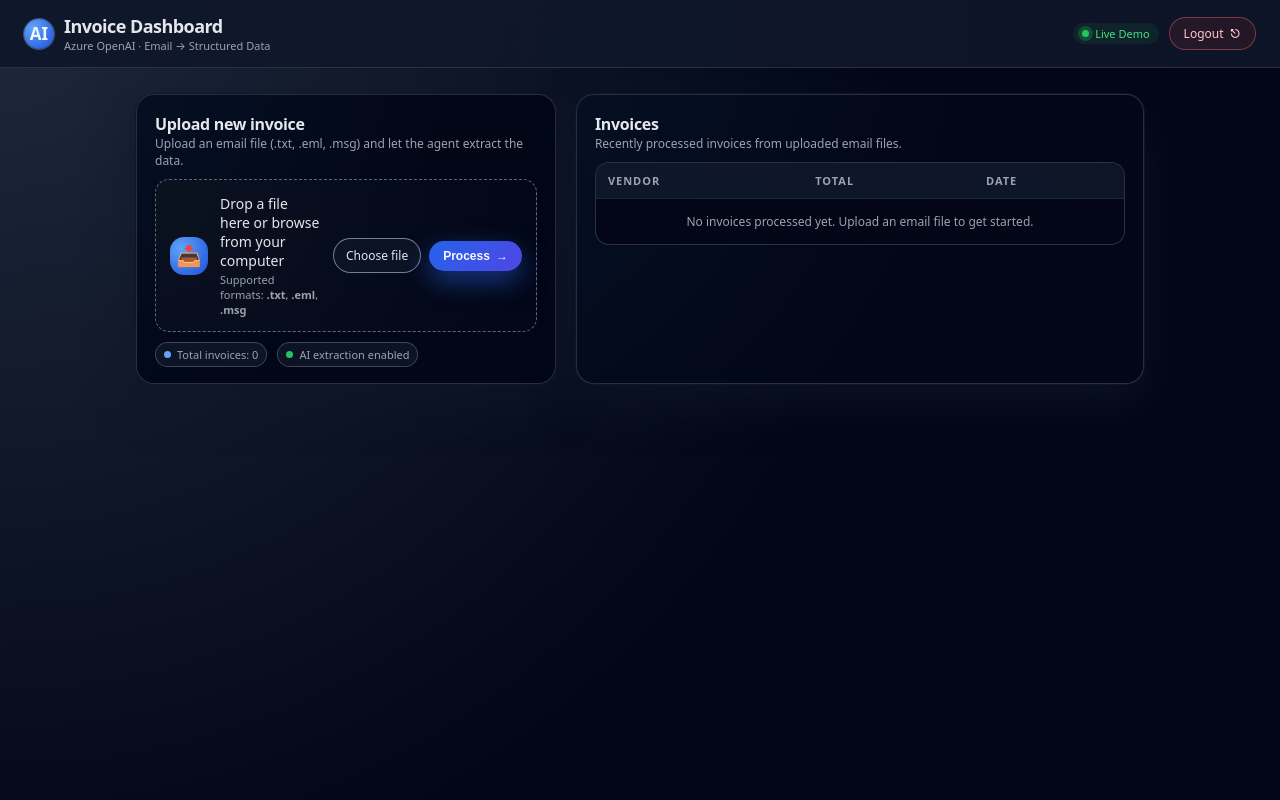
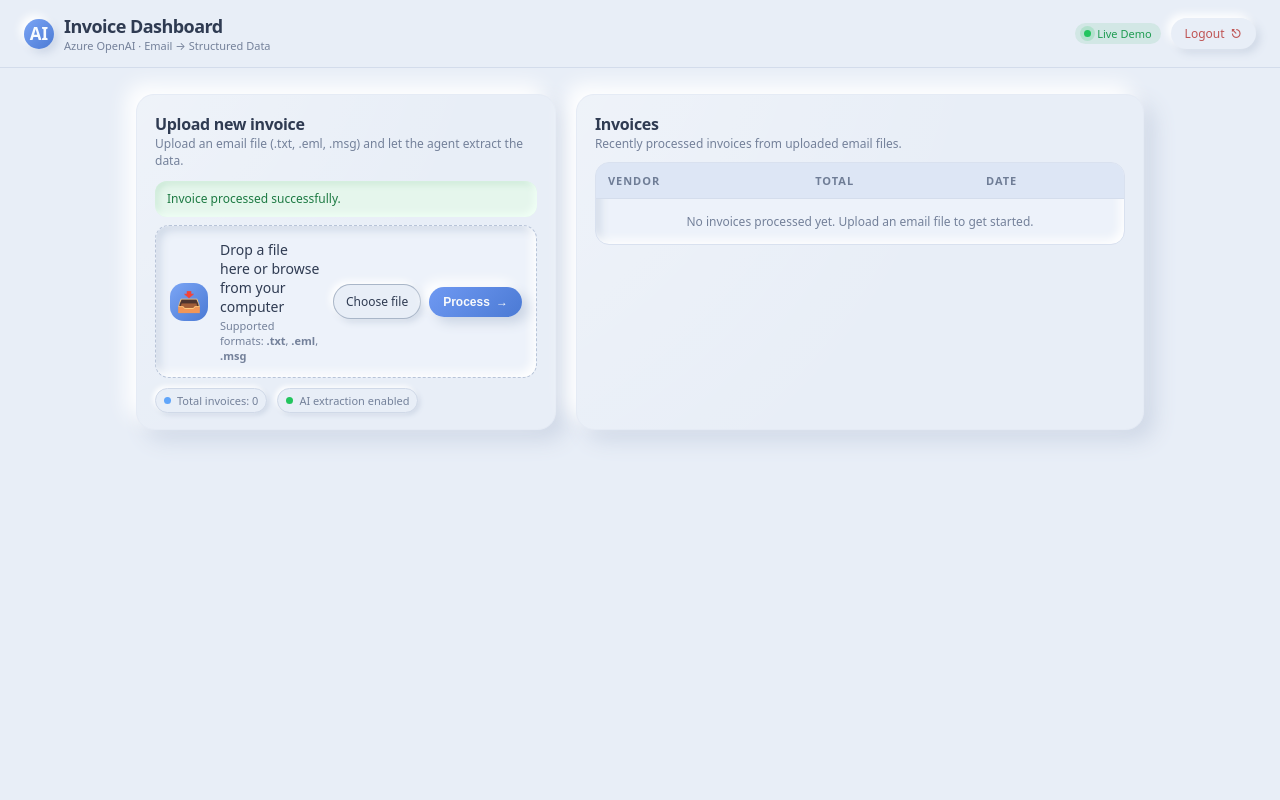
Before and after one commit to anthonyjmc/email-invoice-automation, a FastAPI app: page /dashboard?success=uploaded in a window 1280 px wide. Run offline with FastAPI, Linux system fonts and the light colour scheme; the visitor is signed in with stand-in values (Sample User, id 1); data that the repository does not hold is empty; parts of the project's set-up code (start-up, migrations or seed data) failed here and were passed over.

Commit message:
Adding rate limit, error messages and fixing bugs

```diff
--- a/app/main.py
+++ b/app/main.py
@@ -1,5 +1,8 @@
 import tempfile
 import os
+import time
+from collections import deque
+from threading import Lock
 from fastapi import FastAPI, Depends, Request, Form, File, UploadFile
 from fastapi.responses import HTMLResponse, RedirectResponse
 from fastapi.templating import Jinja2Templates
@@ -22,6 +25,53 @@ app = FastAPI(title="Email Invoice Automation Demo")
 
 # NOTE: you should change this secret key in production
 app.add_middleware(SessionMiddleware, secret_key="SUPER_SECRET_KEY_CHANGE_THIS")
+
+RATE_LIMIT_STATE: dict[str, deque[float]] = {}
+RATE_LIMIT_LOCK = Lock()
+
+LOGIN_RATE_LIMIT_MAX_REQUESTS = 5
+LOGIN_RATE_LIMIT_WINDOW_SECONDS = 60
+UPLOAD_RATE_LIMIT_MAX_REQUESTS = 10
+UPLOAD_RATE_LIMIT_WINDOW_SECONDS = 300
+
+LOGIN_ERROR_MESSAGES = {
+    "invalid_credentials": "Invalid password. Please try again.",
+    "rate_limited": "Too many login attempts. Please wait a minute and try again.",
+}
+
+DASHBOARD_ERROR_MESSAGES = {
+    "auth_required": "Please log in to continue.",
+    "unsupported": "Unsupported file type. Use .txt, .eml, or .msg.",
+    "no_file_name": "Invalid upload: file name is missing.",
+    "parse_failed": "Unable to process that file. Please verify format and content.",
+    "save_failed": "Invoice was parsed but could not be saved. Please try again.",
+    "list_failed": "Could not load invoices right now. Please refresh and try again.",
+    "rate_limited": "Too many uploads in a short period. Please wait and retry.",
+}
+
+
+def get_client_ip(request: Request) -> str:
+    client = request.client
+    if not client:
+        return "unknown"
+    return client.host or "unknown"
+
+
+def is_rate_limited(*, request: Request, action: str, max_requests: int, window_seconds: int) -> bool:
+    now = time.monotonic()
+    client_ip = get_client_ip(request)
+    state_key = f"{action}:{client_ip}"
+    with RATE_LIMIT_LOCK:
+        request_times = RATE_LIMIT_STATE.get(state_key)
+        if request_times is None:
+            request_times = deque()
+            RATE_LIMIT_STATE[state_key] = request_times
+        while request_times and now - request_times[0] > window_seconds:
+            request_times.popleft()
+        if len(request_times) >= max_requests:
+            return True
+        request_times.append(now)
+    return False
 
 
 def require_auth(request: Request) -> bool:
@@ -72,7 +122,16 @@ async def login_page(request: Request):
     """
     Render the login page.
     """
-    return templates.TemplateResponse("login.html", {"request": request})
+    error_code = request.query_params.get("error")
+    error_message = LOGIN_ERROR_MESSAGES.get(error_code)
+    return templates.TemplateResponse(
+        request=request,
+        name="login.html",
+        context={
+            "request": request,
+            "error_message": error_message,
+        },
+    )
 
 
 @app.post("/login")
@@ -80,8 +139,16 @@ async def login(request: Request, password: str = Form(...)):
     """
     Simple password-based login that stores an 'authenticated' flag in the session.
     """
+    if is_rate_limited(
+        request=request,
+        action="login",
+        max_requests=LOGIN_RATE_LIMIT_MAX_REQUESTS,
+        window_seconds=LOGIN_RATE_LIMIT_WINDOW_SECONDS,
+    ):
+        return RedirectResponse("/?error=rate_limited", status_code=302)
+
     if password != settings.AUTH_PASSWORD:
-        return RedirectResponse("/", status_code=302)
+        return RedirectResponse("/?error=invalid_credentials", status_code=302)
 
     request.session["authenticated"] = True
     return RedirectResponse("/dashboard", status_code=302)
@@ -94,14 +161,25 @@ async def dashboard_page(request: Request):
     Requires the user to be authenticated via session.
     """
     if not require_auth(request):
-        return RedirectResponse("/", status_code=302)
+        return RedirectResponse("/?error=auth_required", status_code=302)
 
-    invoices = list_invoices()
+    error_code = request.query_params.get("error")
+    success_code = request.query_params.get("success")
+    error_message = DASHBOARD_ERROR_MESSAGES.get(error_code)
+    success_message = "Invoice processed successfully." if success_code == "uploaded" else None
+    try:
+        invoices = list_invoices()
+    except Exception:
+        invoices = []
+        error_message = DASHBOARD_ERROR_MESSAGES["list_failed"]
     return templates.TemplateResponse(
-        "dashboard.html",
-        {
+        request=request,
+        name="dashboard.html",
+        context={
             "request": request,
             "invoices": invoices,
+            "error_message": error_message,
+            "success_message": success_message,
         },
     )
 
@@ -112,11 +190,17 @@ async def process_ui(request: Request):
     Process the sample mock email from the UI and redirect back to the dashboard.
     """
     if not require_auth(request):
-        return RedirectResponse("/", status_code=302)
+        return RedirectResponse("/?error=auth_required", status_code=302)
 
-    data = parse_mock_email("examples/sample_invoice_email.txt")
-    save_invoice(data)
-    return RedirectResponse("/dashboard", status_code=302)
+    try:
+        data = parse_mock_email("examples/sample_invoice_email.txt")
+    except Exception:
+        return RedirectResponse("/dashboard?error=parse_failed", status_code=302)
+    try:
+        save_invoice(data)
+    except Exception:
+        return RedirectResponse("/dashboard?error=save_failed", status_code=302)
+    return RedirectResponse("/dashboard?success=uploaded", status_code=302)
 
 
 @app.post("/upload-invoice")
@@ -126,7 +210,16 @@ async def upload_invoice(request: Request, file: UploadFile = File(...)):
     parse it using the appropriate parser, and save to the database.
     """
     if not require_auth(request):
-        return RedirectResponse("/", status_code=302)
+        return RedirectResponse("/?error=auth_required", status_code=302)
+    if is_rate_limited(
+        request=request,
+        action="upload_invoice",
+        max_requests=UPLOAD_RATE_LIMIT_MAX_REQUESTS,
+        window_seconds=UPLOAD_RATE_LIMIT_WINDOW_SECONDS,
+    ):
+        return RedirectResponse("/dashboard?error=rate_limited", status_code=302)
+    if not file.filename:
+        return RedirectResponse("/dashboard?error=no_file_name", status_code=302)
 
     # Save file temporarily
     temp_dir = tempfile.gettempdir()
@@ -138,19 +231,25 @@ async def upload_invoice(request: Request, file: UploadFile = File(...)):
     # Decide parser based on file extension
     ext = file.filename.lower().split(".")[-1]
 
-    if ext == "txt":
-        data = parse_mock_email(file_path)
-    elif ext == "eml":
-        data = parse_eml_invoice(file_path)
-    elif ext == "msg":
-        data = parse_msg_invoice(file_path)
-    else:
-        # Unsupported file type
-        return RedirectResponse("/dashboard?error=unsupported", status_code=302)
+    try:
+        if ext == "txt":
+            data = parse_mock_email(file_path)
+        elif ext == "eml":
+            data = parse_eml_invoice(file_path)
+        elif ext == "msg":
+            data = parse_msg_invoice(file_path)
+        else:
+            # Unsupported file type
+            return RedirectResponse("/dashboard?error=unsupported", status_code=302)
+    except Exception:
+        return RedirectResponse("/dashboard?error=parse_failed", status_code=302)
 
     # Save parsed invoice data to the database
-    save_invoice(data)
-    return RedirectResponse("/dashboard", status_code=302)
+    try:
+        save_invoice(data)
+    except Exception:
+        return RedirectResponse("/dashboard?error=save_failed", status_code=302)
+    return RedirectResponse("/dashboard?success=uploaded", status_code=302)
 
 
 @app.get("/logout")
--- a/app/templates/dashboard.html
+++ b/app/templates/dashboard.html
@@ -6,19 +6,20 @@
     <meta name="viewport" content="width=device-width, initial-scale=1.0">
     <style>
         :root {
-            --bg: #020617;
-            --bg-soft: #0b1220;
-            --surface: #020617;
-            --surface-card: #020617;
-            --border-subtle: #1f2937;
-            --primary: #2563eb;
-            --primary-soft: #1d4ed8;
+            --bg: #e8eef7;
+            --surface: #e8eef7;
+            --surface-soft: #edf2fa;
+            --border-subtle: #d3dceb;
+            --primary: #5b8def;
+            --primary-soft: #dfe9ff;
             --accent: #22c55e;
-            --danger: #ef4444;
-            --text-main: #e5e7eb;
-            --text-muted: #9ca3af;
-            --radius-xl: 18px;
-            --radius-md: 10px;
+            --danger: #e16464;
+            --text-main: #2f3b52;
+            --text-muted: #74819a;
+            --radius-xl: 20px;
+            --radius-md: 12px;
+            --shadow-raised: -10px -10px 20px #ffffff, 10px 10px 22px #ced7e6;
+            --shadow-inset: inset -4px -4px 10px #ffffff, inset 4px 4px 10px #cdd7e6;
         }
 
         * {
@@ -30,19 +31,14 @@
         body {
             font-family: system-ui, -apple-system, BlinkMacSystemFont, "SF Pro Text",
                 "Segoe UI", sans-serif;
-            background: radial-gradient(circle at top left, #1e293b 0, #020617 60%);
+            background: var(--bg);
             color: var(--text-main);
             min-height: 100vh;
         }
 
         header {
-            backdrop-filter: blur(18px);
-            background: linear-gradient(
-                to right,
-                rgba(15, 23, 42, 0.96),
-                rgba(15, 23, 42, 0.88)
-            );
-            border-bottom: 1px solid rgba(148, 163, 184, 0.2);
+            background: var(--surface);
+            border-bottom: 1px solid var(--border-subtle);
             padding: 14px 24px;
             display: flex;
             align-items: center;
@@ -62,14 +58,14 @@
             width: 30px;
             height: 30px;
             border-radius: 999px;
-            background: radial-gradient(circle at 30% 30%, #60a5fa, #1d4ed8);
+            background: linear-gradient(135deg, #7ba5f5, #4b7ad4);
             display: flex;
             align-items: center;
             justify-content: center;
-            color: #eff6ff;
+            color: #f7fbff;
             font-size: 17px;
             font-weight: 700;
-            box-shadow: 0 0 0 1px rgba(191, 219, 254, 0.3);
+            box-shadow: -4px -4px 9px #ffffff, 4px 4px 8px #ccd6e6;
         }
 
         .brand-info {
@@ -101,7 +97,7 @@
             padding: 3px 9px;
             border-radius: 999px;
             background: rgba(22, 163, 74, 0.1);
-            color: #4ade80;
+            color: #1f9c52;
             font-size: 11px;
             font-weight: 500;
         }
@@ -111,37 +107,28 @@
             height: 7px;
             border-radius: 999px;
             background: #22c55e;
-            box-shadow: 0 0 0 4px rgba(34, 197, 94, 0.25);
+            box-shadow: 0 0 0 4px rgba(34, 197, 94, 0.18);
         }
 
         .logout-btn {
             font-size: 12px;
             border-radius: 999px;
-            border: 1px solid rgba(248, 113, 113, 0.4);
-            background: linear-gradient(
-                to right,
-                rgba(239, 68, 68, 0.1),
-                rgba(127, 29, 29, 0.2)
-            );
-            color: #fecaca;
+            border: none;
+            background: var(--surface);
+            color: #bf5454;
             padding: 7px 14px;
             text-decoration: none;
             font-weight: 500;
             display: inline-flex;
             align-items: center;
             gap: 6px;
-            transition: background 0.14s ease, transform 0.1s ease,
-                box-shadow 0.1s ease;
+            transition: transform 0.1s ease, box-shadow 0.1s ease;
+            box-shadow: -4px -4px 8px #ffffff, 4px 4px 8px #cfd8e6;
         }
 
         .logout-btn:hover {
-            background: linear-gradient(
-                to right,
-                rgba(248, 113, 113, 0.35),
-                rgba(127, 29, 29, 0.65)
-            );
             transform: translateY(-0.5px);
-            box-shadow: 0 8px 20px rgba(127, 29, 29, 0.45);
+            box-shadow: -5px -5px 10px #ffffff, 5px 5px 10px #cad4e4;
         }
 
         .page-shell {
@@ -169,13 +156,11 @@
         }
 
         .panel {
-            background: radial-gradient(circle at top left, #020617 0, #020617 55%);
+            background: var(--surface);
             border-radius: 18px;
-            border: 1px solid rgba(148, 163, 184, 0.25);
+            border: 1px solid #e5ebf5;
             padding: 18px 18px 16px;
-            box-shadow:
-                0 18px 45px rgba(15, 23, 42, 0.7),
-                0 0 0 1px rgba(15, 23, 42, 0.9);
+            box-shadow: var(--shadow-raised);
             position: relative;
             overflow: hidden;
         }
@@ -184,12 +169,8 @@
             content: "";
             position: absolute;
             inset: -40%;
-            background: radial-gradient(
-                circle at 0 0,
-                rgba(56, 189, 248, 0.22),
-                transparent 55%
-            );
-            opacity: 0.4;
+            background: radial-gradient(circle at 0 0, rgba(255, 255, 255, 0.8), transparent 55%);
+            opacity: 0.6;
             pointer-events: none;
         }
 
@@ -217,14 +198,40 @@
             color: var(--text-muted);
         }
 
+        .alert-stack {
+            margin-top: 12px;
+            display: grid;
+            gap: 8px;
+        }
+
+        .alert {
+            border-radius: 12px;
+            padding: 10px 12px;
+            font-size: 12px;
+            line-height: 1.35;
+        }
+
+        .alert-error {
+            color: #9f2b2b;
+            background: #f9e4e4;
+            box-shadow: inset -3px -3px 7px #fff3f3, inset 3px 3px 7px #eac9c9;
+        }
+
+        .alert-success {
+            color: #1d7a43;
+            background: #e5f6ec;
+            box-shadow: inset -3px -3px 7px #f1fff6, inset 3px 3px 7px #c9e8d5;
+        }
+
         /* Upload area */
 
         .upload-card {
             margin-top: 8px;
             padding: 14px;
             border-radius: 14px;
-            background: radial-gradient(circle at top left, #0b1220, #020617);
-            border: 1px dashed rgba(148, 163, 184, 0.6);
+            background: var(--surface-soft);
+            border: 1px dashed #b8c4d8;
+            box-shadow: var(--shadow-inset);
         }
 
         .upload-row {
@@ -237,7 +244,7 @@
             width: 38px;
             height: 38px;
             border-radius: 14px;
-            background: radial-gradient(circle at 30% 30%, #60a5fa, #1d4ed8);
+            background: linear-gradient(135deg, #7ba5f5, #4b7ad4);
             display: flex;
             align-items: center;
             justify-content: center;
@@ -275,9 +282,10 @@
             border: 1px solid rgba(148, 163, 184, 0.75);
             font-size: 12px;
             cursor: pointer;
-            color: #e5e7eb;
-            background: rgba(15, 23, 42, 0.7);
+            color: var(--text-main);
+            background: var(--surface);
             display: inline-flex;
+            box-shadow: -3px -3px 7px #ffffff, 3px 3px 7px #cfd8e6;
             align-items: center;
             gap: 6px;
             white-space: nowrap;
@@ -295,13 +303,13 @@
             border: none;
             font-size: 12px;
             font-weight: 600;
-            background: linear-gradient(135deg, #2563eb, #4f46e5);
+            background: linear-gradient(135deg, #6f99f2, #4b7ad4);
             color: #f9fafb;
             cursor: pointer;
             display: inline-flex;
             align-items: center;
             gap: 6px;
-            box-shadow: 0 10px 26px rgba(37, 99, 235, 0.5);
+            box-shadow: 6px 6px 12px #cbd5e4, -6px -6px 12px #ffffff;
             transition: transform 0.1s ease, box-shadow 0.1s ease,
                 opacity 0.1s ease;
             white-space: nowrap;
@@ -309,12 +317,12 @@
 
         .upload-button:hover {
             transform: translateY(-0.5px);
-            box-shadow: 0 14px 36px rgba(37, 99, 235, 0.65);
+            box-shadow: 7px 7px 13px #c9d2e2, -7px -7px 13px #ffffff;
         }
 
         .upload-button:active {
             transform: translateY(0);
-            box-shadow: 0 8px 20px rgba(37, 99, 235, 0.5);
+            box-shadow: inset 4px 4px 8px #4d7fd9, inset -4px -4px 8px #7ca5fa;
         }
 
         /* Table */
@@ -322,9 +330,10 @@
         .table-wrapper {
             margin-top: 6px;
             border-radius: 14px;
-            border: 1px solid rgba(148, 163, 184, 0.28);
-            background: radial-gradient(circle at top left, #020617, #020617);
+            border: 1px solid #d9e1ef;
+            background: var(--surface-soft);
             overflow: hidden;
+            box-shadow: var(--shadow-inset);
         }
 
         table {
@@ -334,25 +343,21 @@
         }
 
         thead {
-            background: linear-gradient(
-                to right,
-                rgba(15, 23, 42, 0.96),
-                rgba(15, 23, 42, 0.86)
-            );
+            background: #dde6f5;
         }
 
         th,
         td {
             text-align: left;
             padding: 10px 12px;
-            border-bottom: 1px solid rgba(31, 41, 55, 0.85);
+            border-bottom: 1px solid #d4ddec;
         }
 
         th {
             font-size: 11px;
             text-transform: uppercase;
             letter-spacing: 0.09em;
-            color: #9ca3af;
+            color: #6f7d96;
         }
 
         tbody tr:last-child td {
@@ -360,12 +365,12 @@
         }
 
         tbody tr:hover {
-            background: radial-gradient(circle at left, #020617, #020617);
+            background: #e8eef8;
         }
 
         .amount {
             font-weight: 600;
-            color: #a5b4fc;
+            color: #4b7ad4;
         }
 
         .chip-date {
@@ -374,10 +379,11 @@
             gap: 6px;
             border-radius: 999px;
             padding: 4px 9px;
-            background: rgba(15, 23, 42, 0.9);
-            border: 1px solid rgba(148, 163, 184, 0.4);
+            background: var(--surface);
+            border: 1px solid #d0d9e8;
             font-size: 11px;
-            color: #e5e7eb;
+            color: var(--text-main);
+            box-shadow: -2px -2px 5px #ffffff, 2px 2px 5px #cfd8e7;
         }
 
         .chip-dot {
@@ -413,8 +419,9 @@
             gap: 6px;
             padding: 4px 8px;
             border-radius: 999px;
-            border: 1px solid rgba(148, 163, 184, 0.35);
-            background: rgba(15, 23, 42, 0.85);
+            border: 1px solid #d0d9e8;
+            background: var(--surface);
+            box-shadow: -2px -2px 5px #ffffff, 2px 2px 5px #cfd8e7;
         }
 
         .stat-dot {
@@ -466,6 +473,20 @@
                         </div>
                     </div>
                 </div>
+                {% if error_message or success_message %}
+                <div class="alert-stack">
+                    {% if error_message %}
+                    <div class="alert alert-error" role="alert">
+                        {{ error_message }}
+                    </div>
+                    {% endif %}
+                    {% if success_message %}
+                    <div class="alert alert-success" role="status">
+                        {{ success_message }}
+                    </div>
+                    {% endif %}
+                </div>
+                {% endif %}
 
                 <form action="/upload-invoice" method="post" enctype="multipart/form-data">
                     <div class="upload-card">
```
Also changed, not shown: app/templates/login.html (+53 -35 lines), README.md, 1 other file.
